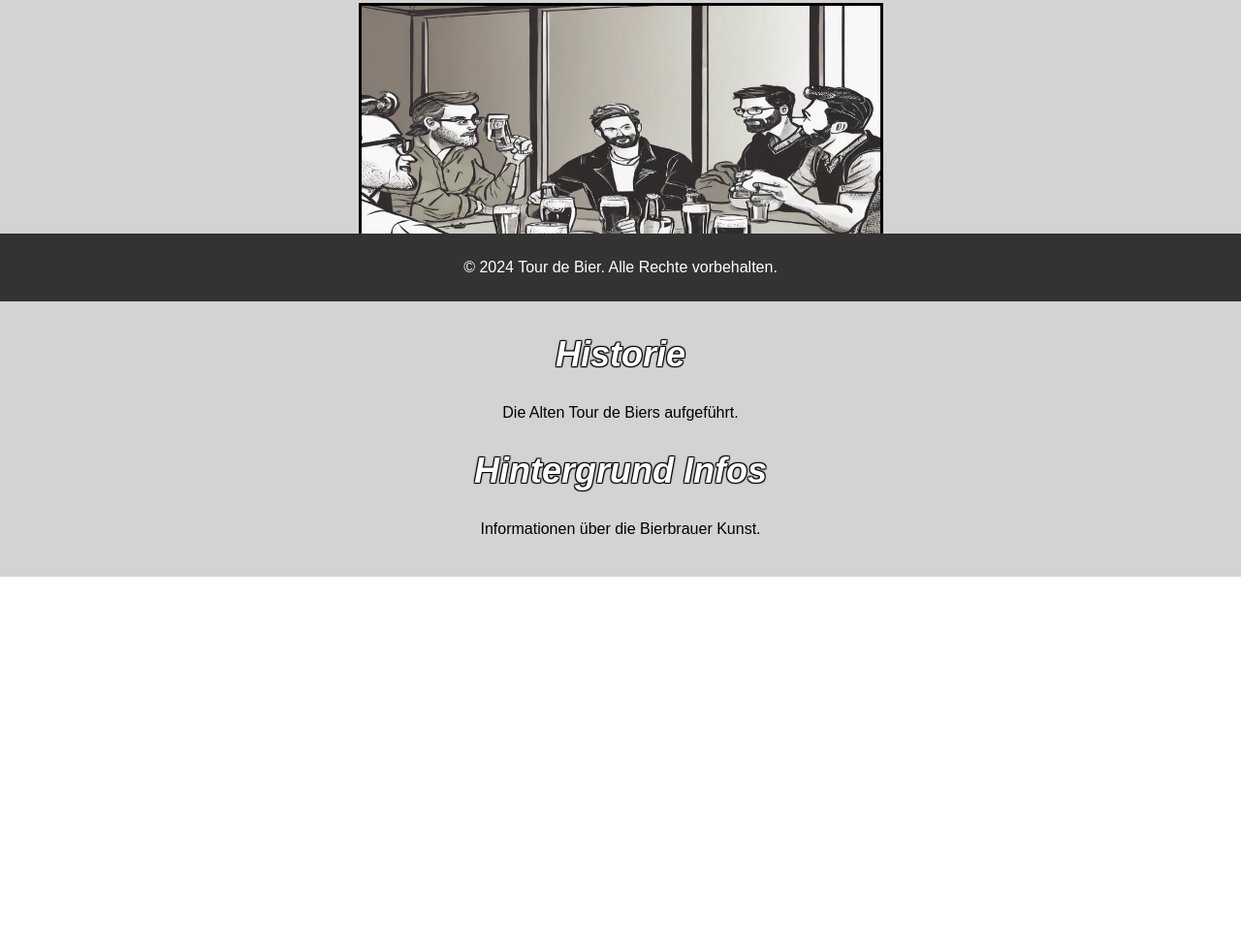
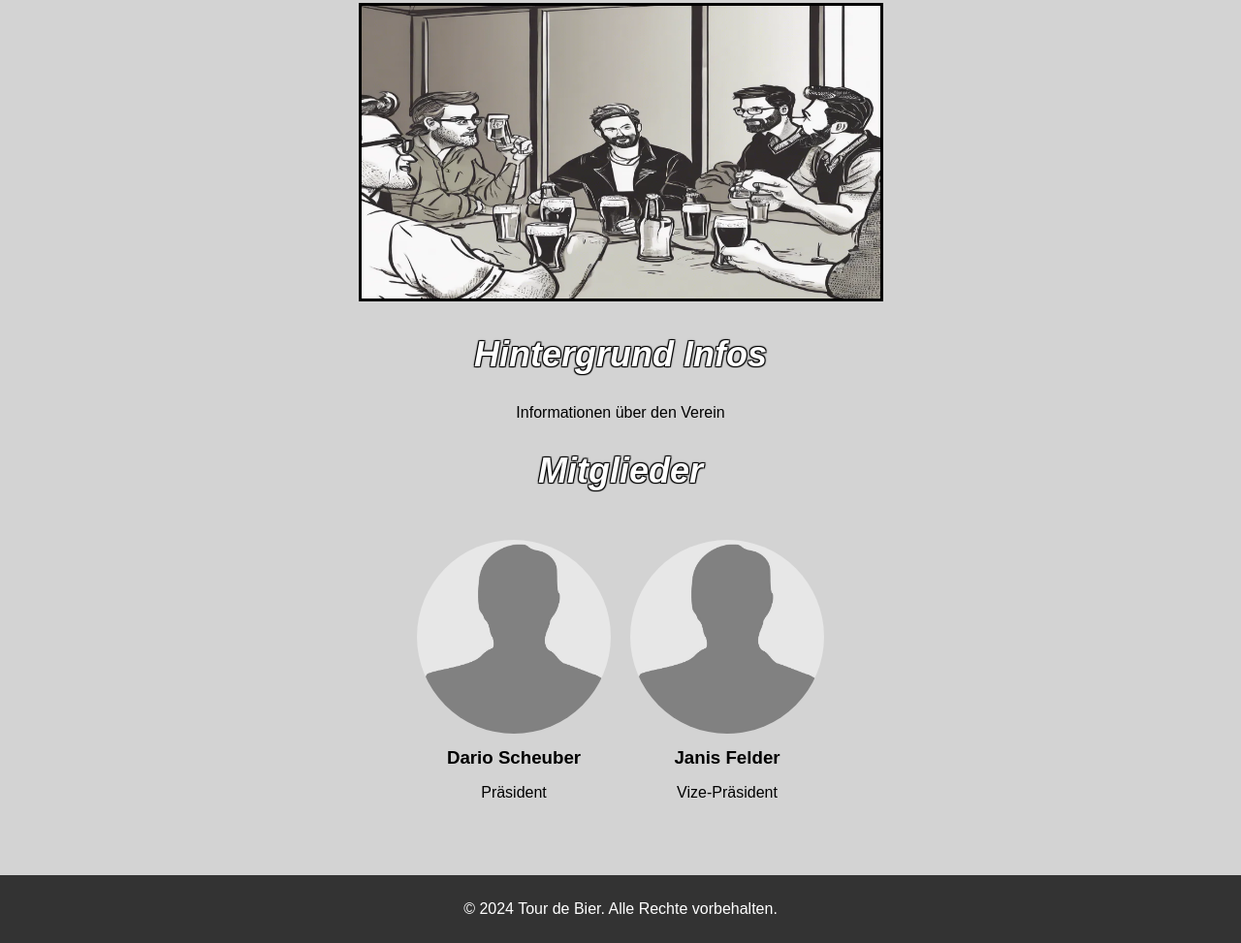
Before and after one commit to DarioScheuber/WebTech, a plain HTML site: page aboutus.html in a window 1280 px wide. Shown: the part 489-1462 px from the top of the page at 97% size. Before the commit the page ends 1084 px from the top, so only its background shows below. Drawn offline with Linux system fonts and the light colour scheme.

Commit message:
Mitgliederliste

```diff
--- a/aboutus.html
+++ b/aboutus.html
@@ -32,15 +32,26 @@
             <img src="img/Stammtisch_Cartoon.png" height="302" width="535" border="3">
         </section>
 
-        <section id="historie">
-            <h2>Historie</h2>
-            <p>Die Alten Tour de Biers aufgeführt.</p>
+        <section id="hintergrund-infos">
+            <h2>Hintergrund Infos</h2>
+            <p>Informationen über den Verein</p>
         </section>
 
+        <section id="Mitglieder">
+            <h2>Mitglieder</h2>
+            <div class="members">
+                <div class="member">
+                    <img src="img/Dario.jpg" alt="Mitglied 1">
+                    <h3>Dario Scheuber</h3>
+                    <p>Präsident</p>
+                </div>
 
-        <section id="hintergrund-infos">
-            <h2>Hintergrund Infos</h2>
-            <p>Informationen über die Bierbrauer Kunst.</p>
+                <div class="member">
+                    <img src="img/Janis.jpg" alt="Mitglied 2">
+                    <h3>Janis Felder</h3>
+                    <p>Vize-Präsident</p>
+                </div>
+            </div>
         </section>
     </main>
     <script src="script.js"></script>
--- a/design.css
+++ b/design.css
@@ -78,7 +78,6 @@ footer {
     color: #fff;
     text-align: center;
     padding: 10px 0;
-    position: fixed;
     bottom: 0;
     width: 100%;
 }
@@ -124,7 +123,9 @@ div.box1, div.box2, div.box3 {
     display: flex;
     align-items: center;
     justify-content: center;
-  }
+}
+
+/* Kontaktformular */
 
   .container {
     max-width: 400px;
@@ -165,6 +166,31 @@ button:hover {
     background-color: #0056b3;
 }
 
+
+
+/* Mitgliederliste */
+.members {
+    display: flex;
+    justify-content: center;
+    flex-wrap: wrap;
+    gap: 20px;
+    padding: 20px;
+}
+.member {
+    width: 200px;
+    text-align: center;
+}
+.member img {
+    max-width: 100%;
+    height: auto;
+    border-radius: 50%;
+}
+.member h3 {
+    margin-top: 10px;
+    margin-bottom: 5px;
+}
+
+
 [data-id="maximenuck137"] .mobilemenuck-item > .level1 {
 	background: #2A3252;
 	color: #FFFFFF;
```
Also changed, not shown: img/Dario.jpg (added), img/Janis.jpg (added).
